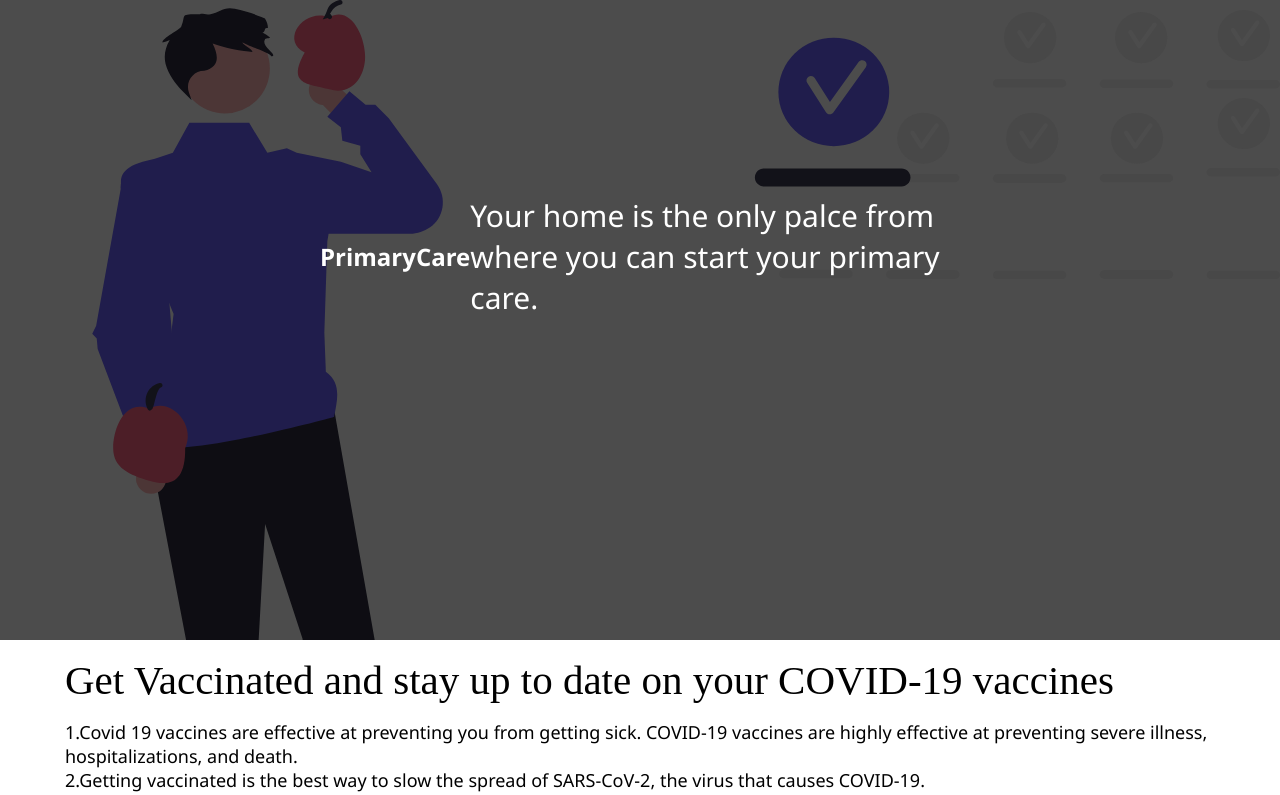
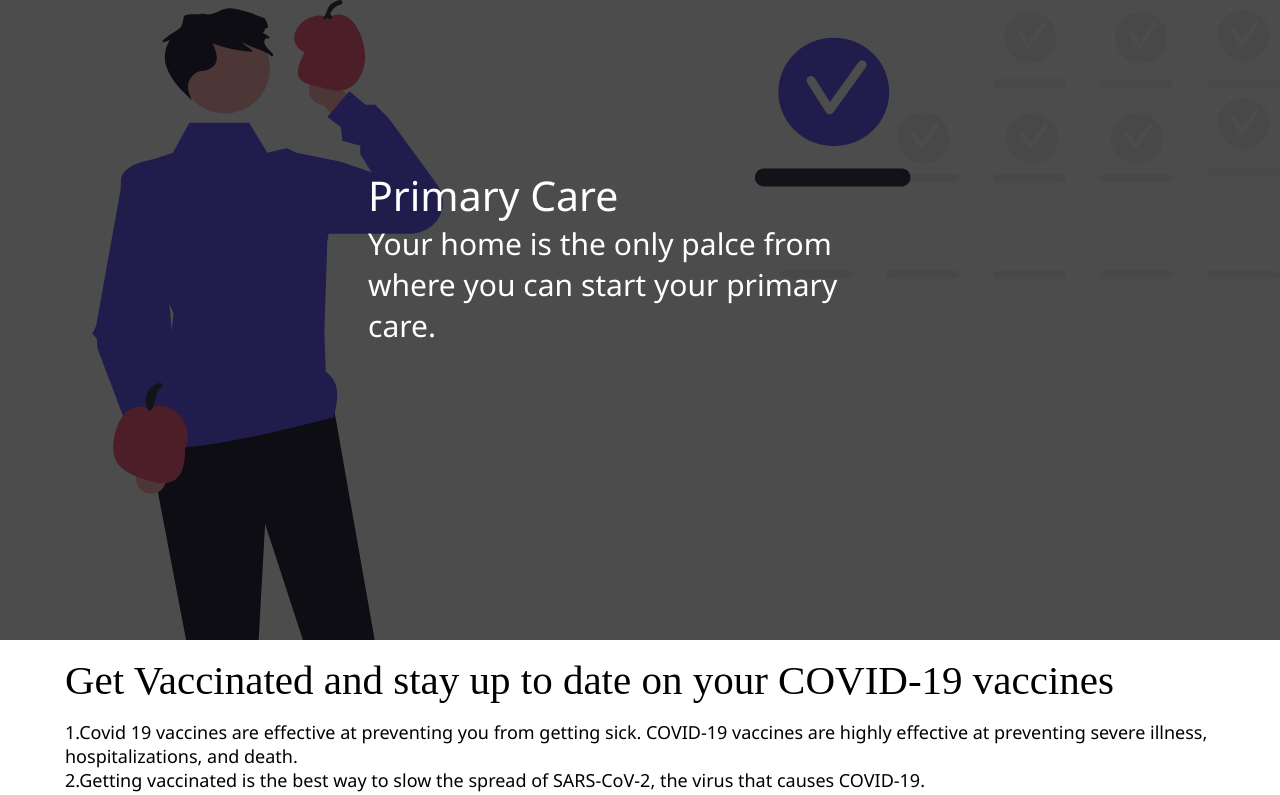
Before and after one commit to RonalG-2/healthweb.github.io, a plain HTML site: page Readmore1.html in a window 1280 px wide. Shown: the top 795 px of the page. Drawn offline with Linux system fonts and the light colour scheme; a script that the page names is missing.

Commit message:
Update Readmore1.html

```diff
--- a/Readmore1.html
+++ b/Readmore1.html
@@ -19,7 +19,10 @@
     </nav>
     <section class="background firstSection">
         <div class="box-main">
-                <h1>PrimaryCare</h1>
+            <div class="firstHalf">
+                <p class="text-big">Primary Care
+
+                </p>
                 <p class="text-medium">Your home is the only palce from where you can start your primary care.
                 </p>
 
```
